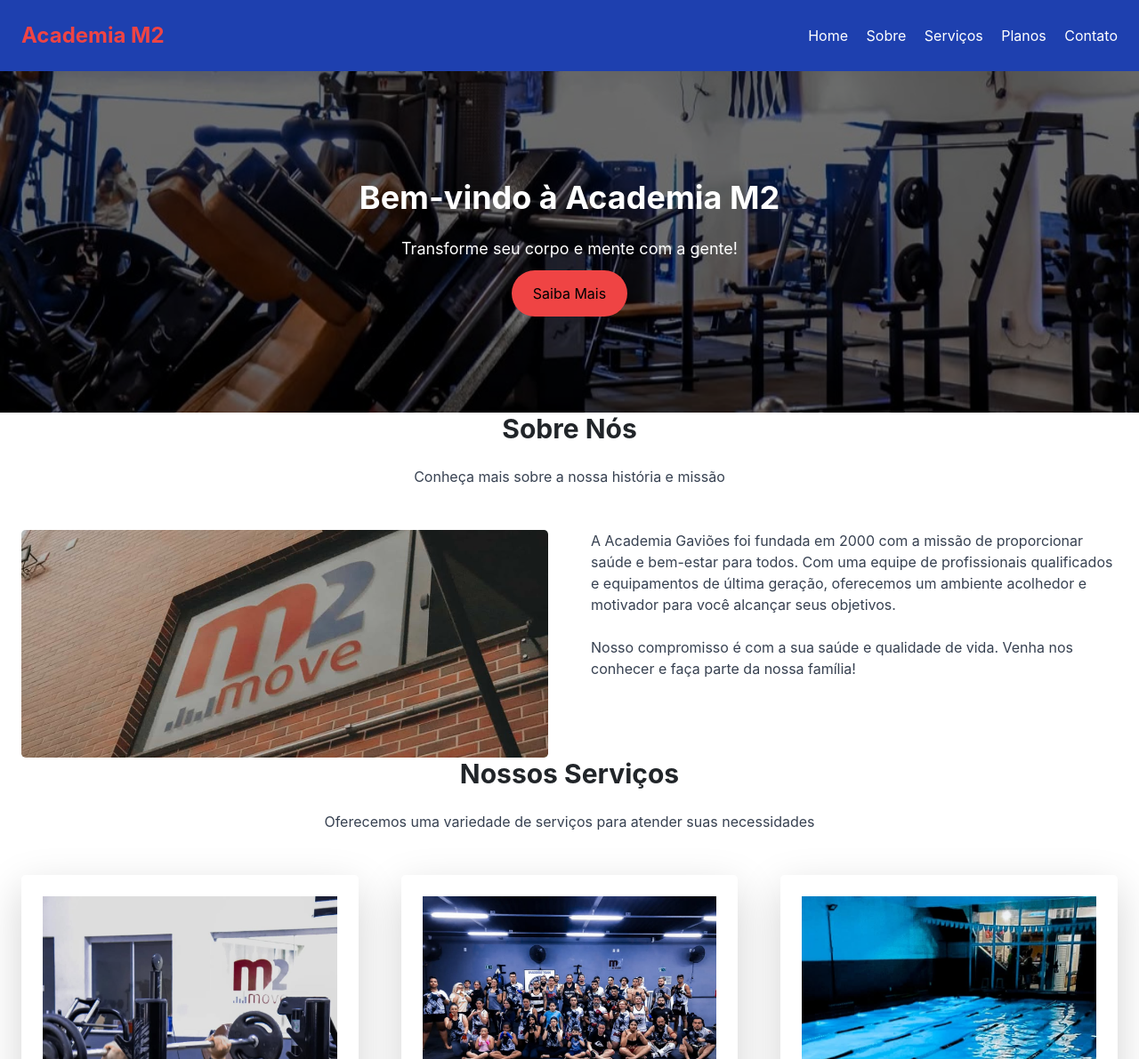
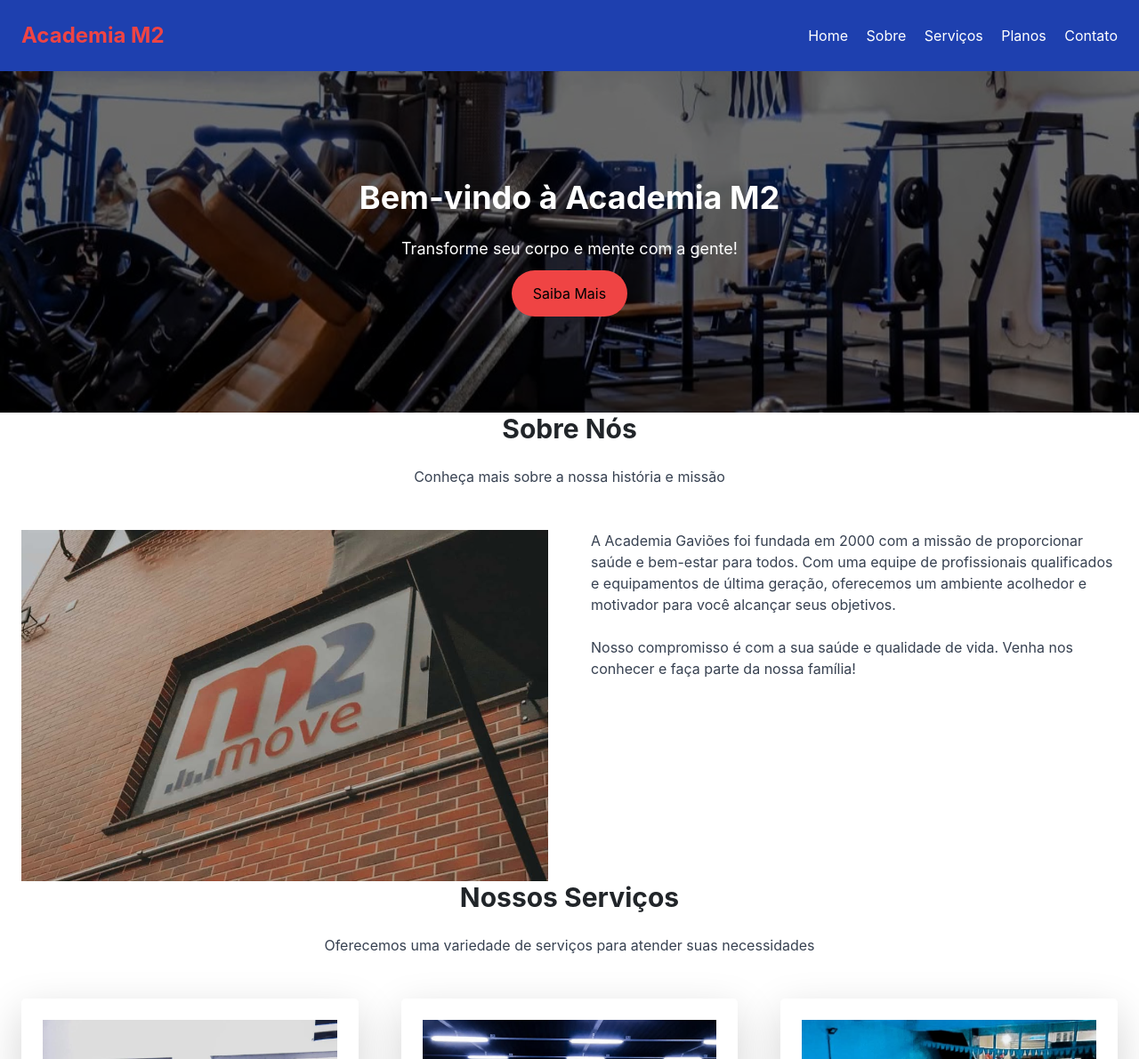
Before and after one commit to alexandretercasz/M2moveTeste, a plain HTML site: page index.html in a window 1280 px wide. Shown: the top 1191 px of the page at 89% size. Drawn offline with nearby package versions, Linux system fonts and the light colour scheme.

Commit message:
Update index.html
alteração na logo (pra ver se funciona)

```diff
--- a/index.html
+++ b/index.html
@@ -70,7 +70,7 @@
     </div>
     <div class="flex flex-wrap -mx-6">
      <div class="w-full md:w-1/2 px-6 mb-6 md:mb-0">
-      <img alt="Image showing the interior of the gym with modern equipment" class="w-full h-64 object-cover rounded-lg" src="logo2.JPG"/>
+      <img alt="imagem logo" src="logo2.jpg"/>
      </div>
      <div class="w-full md:w-1/2 px-6">
       <p class="text-gray-700 mb-4">
```
